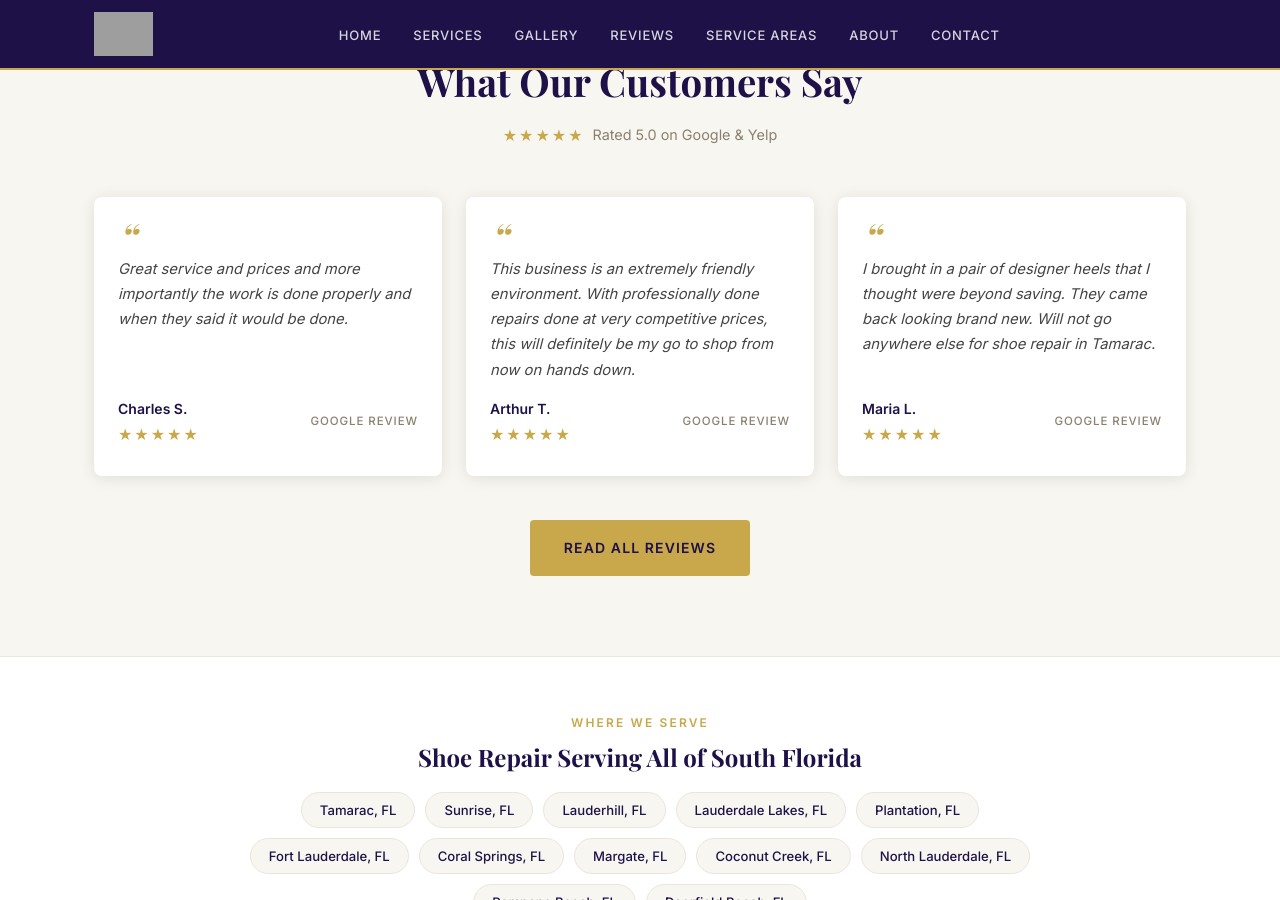
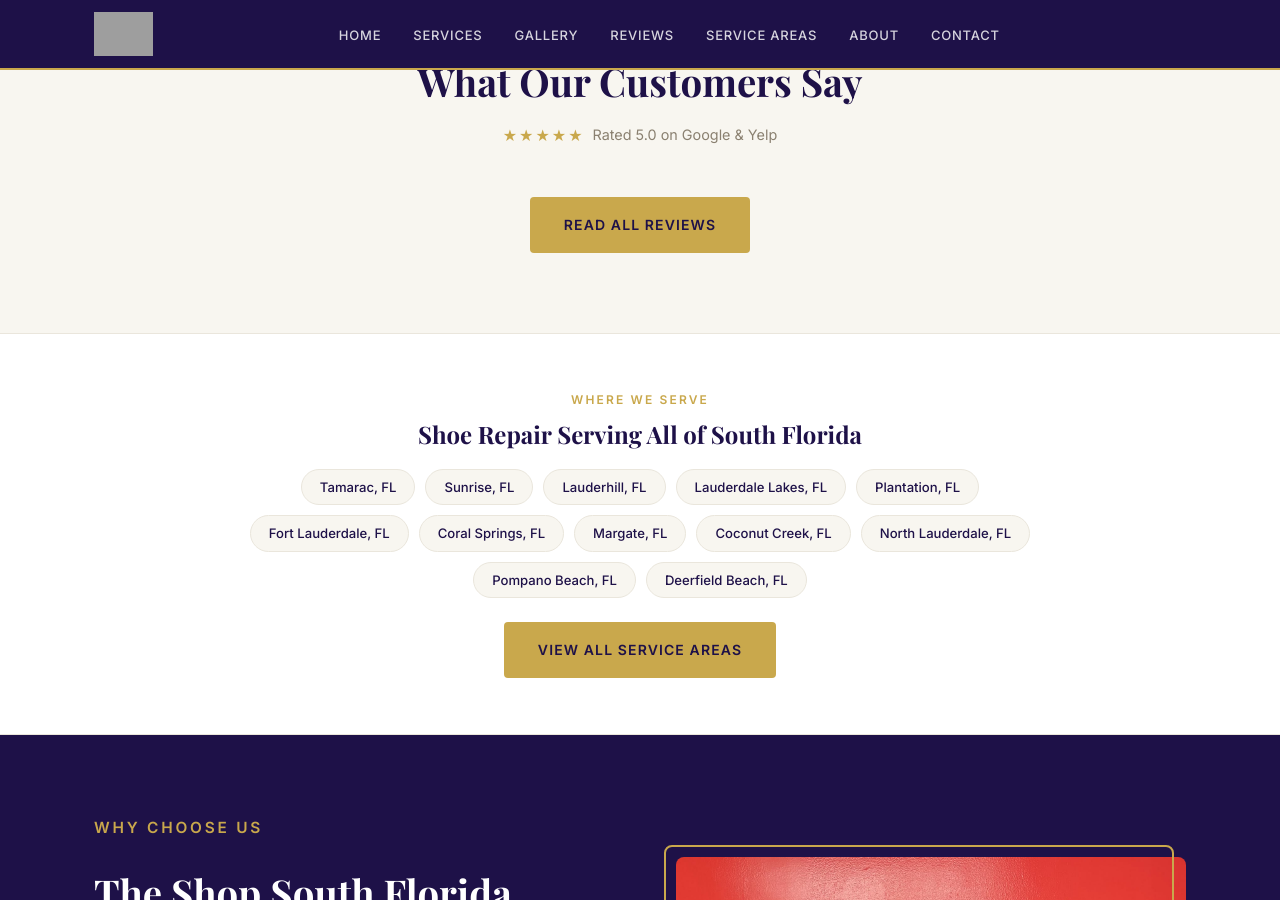
Before and after one commit to JamesBrownR/University-Shoe-Repair, a Jekyll site: the page built from index.html, in a window 1280 px wide and 900 px high, scrolled down 3733 px. Built offline with Jekyll 4.4.1, drawn with Linux system fonts in a browser that asks for light colours; grey boxes are pictures that could not be loaded.

Commit message:
Update index.html

```diff
--- a/index.html
+++ b/index.html
@@ -196,40 +196,6 @@ description: "University Shoe Repair in Tamarac, FL offers expert shoe repair, l
         </div>
       </div>
 
-      <div class="reviews-grid">
-        <article class="review-card">
-          <blockquote>Great service and prices and more importantly the work is done properly and when they said it would be done.</blockquote>
-          <div class="review-meta">
-            <div>
-              <div class="review-author">Charles S.</div>
-              <div class="stars" aria-label="5 stars">&#9733;&#9733;&#9733;&#9733;&#9733;</div>
-            </div>
-            <div class="review-source">Google Review</div>
-          </div>
-        </article>
-
-        <article class="review-card">
-          <blockquote>This business is an extremely friendly environment. With professionally done repairs done at very competitive prices, this will definitely be my go to shop from now on hands down.</blockquote>
-          <div class="review-meta">
-            <div>
-              <div class="review-author">Arthur T.</div>
-              <div class="stars" aria-label="5 stars">&#9733;&#9733;&#9733;&#9733;&#9733;</div>
-            </div>
-            <div class="review-source">Google Review</div>
-          </div>
-        </article>
-
-        <article class="review-card">
-          <blockquote>I brought in a pair of designer heels that I thought were beyond saving. They came back looking brand new. Will not go anywhere else for shoe repair in Tamarac.</blockquote>
-          <div class="review-meta">
-            <div>
-              <div class="review-author">Maria L.</div>
-              <div class="stars" aria-label="5 stars">&#9733;&#9733;&#9733;&#9733;&#9733;</div>
-            </div>
-            <div class="review-source">Google Review</div>
-          </div>
-        </article>
-      </div>
 
       <div class="reviews-footer">
         <a href="{{ site.baseurl }}/reviews/" class="btn btn-gold">Read All Reviews</a>
```
